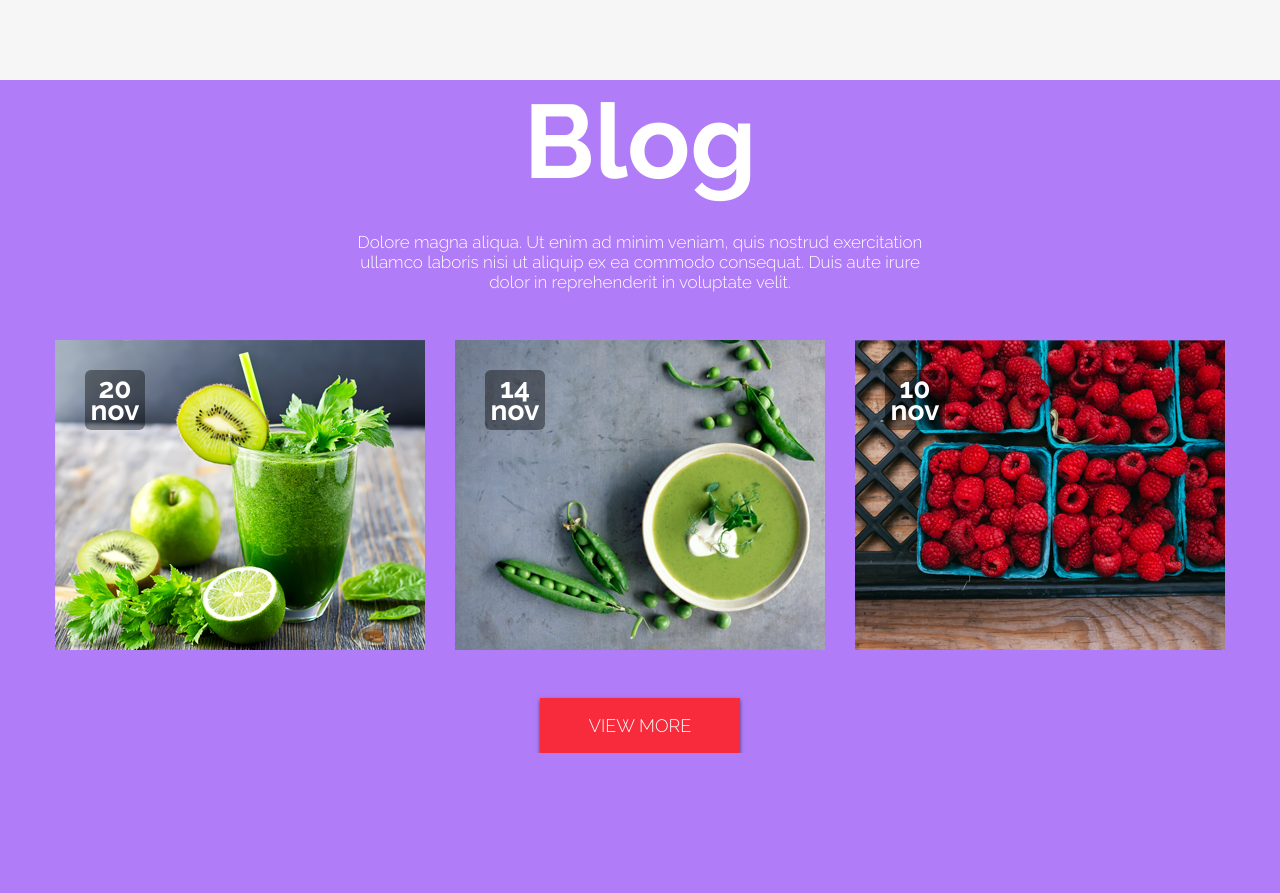
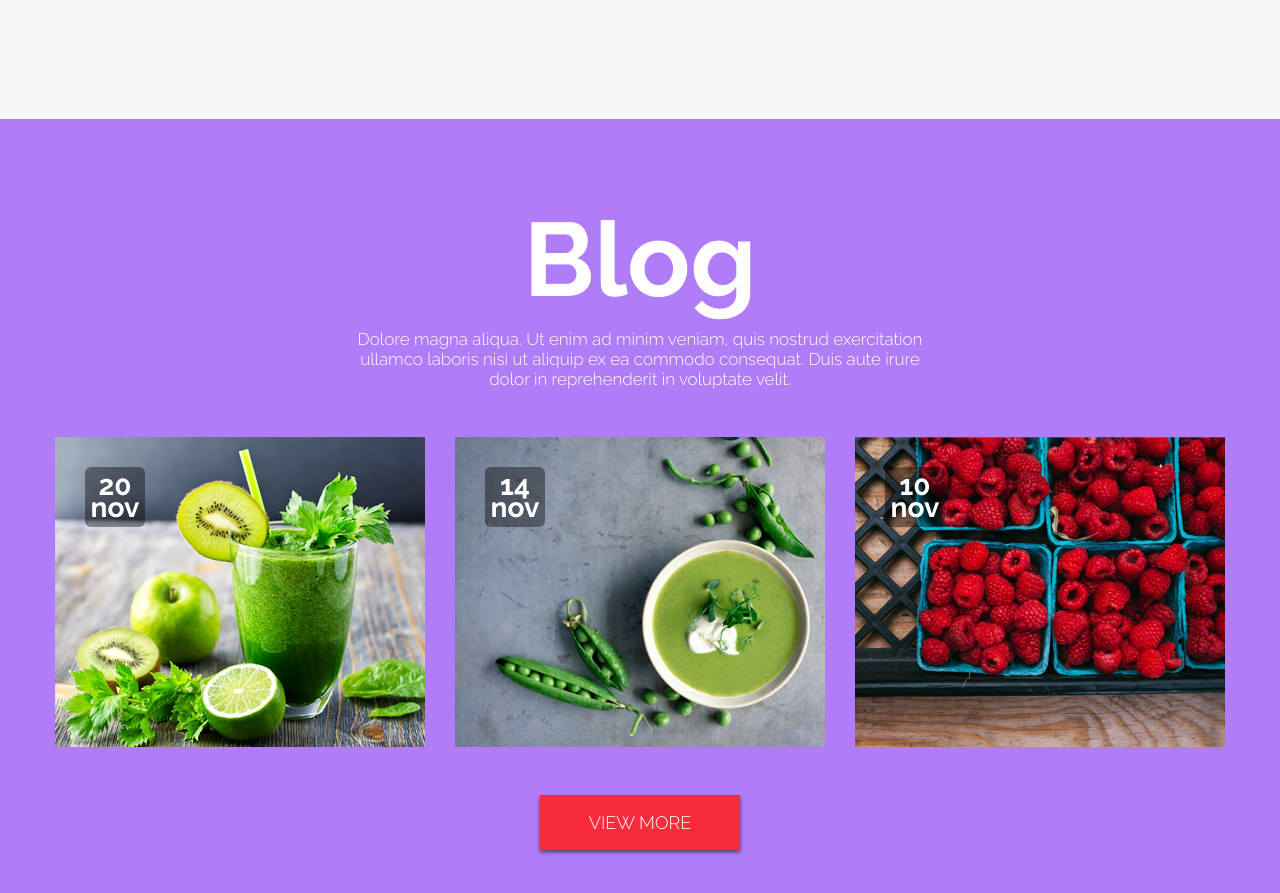
Before and after one commit to baghdadUA/cahee, a plain HTML site: page index.html in a window 1280 px wide. Shown: the part 669-1562 px from the top of the page. Before the commit the page ends 1422 px from the top, so only its background shows below. Drawn offline with Linux system fonts and the light colour scheme.

Commit message:
add some new css to section blog

```diff
--- a/assets/css/style.css
+++ b/assets/css/style.css
@@ -8,6 +8,10 @@ body {
     background: #b07cf7;
     color: #ffffff;
 }
+.blog {
+    padding-top: 100px;
+    padding-bottom: 120px;
+}
 .container {
     width: 1170px;
     margin: 0 auto;
@@ -17,6 +21,7 @@ h1 {
     text-transform: capitalize;
     font-weight: bold;
     font-size: 104px;
+    line-height: 80px;
     margin: 0;
 }
 p {
```
